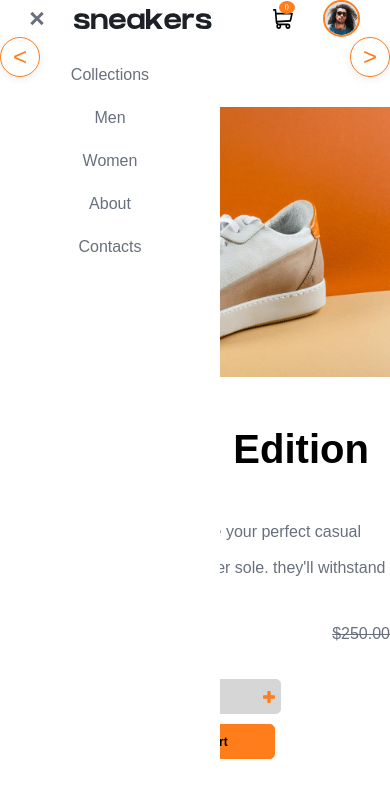
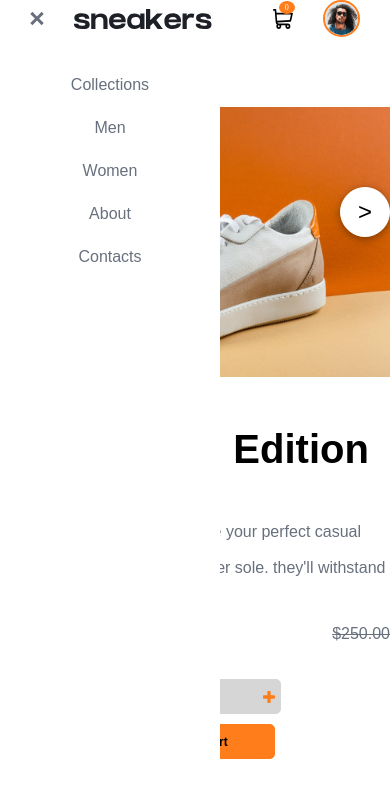
Before and after one commit to Baye-Brian1/Learn_Js_Brian, a plain HTML site: page index.html in a window 390 px wide. Both pictures are taken after a click on the picture 37 px from the left and 18 px from the top of the page. Drawn offline with Linux system fonts and the light colour scheme; files whose address does not match are found by name.

Commit message:
my first commit of the day

```diff
--- a/style.css
+++ b/style.css
@@ -76,12 +76,11 @@ a:hover{
   height: 50px;
   border-radius: 10px;
   cursor: pointer;
-  border: 2px solid transparent;
-  transition: border 0.3s;
-
+  transition: 0.3s, ease;
 }
 .pic.active{
   border: 2px solid hsl(26, 100%, 55%);
+  opacity: 0.5;
 }
 .box2 h3{
   color: hsl(219, 9%, 45%);
@@ -322,21 +321,26 @@ p{
   position: relative;
   width: 100%;
   justify-content: space-between;
-  margin-bottom: 10px;
-  z-index: 2;
 }
 .mobile-btn {
   background: white;
-  border: 1px solid hsl(26, 100%, 55%);
-  color: hsl(26, 100%, 55%);
+  border: 1px solid white;
+  color: black;
   border-radius: 50%;
-  width: 40px;
-  height: 40px;
+  width: 50px;
+  height: 50px;
   font-size: 24px;
   cursor: pointer;
-  box-shadow: 0 2px 8px rgba(0,0,0,0.08);
+  box-shadow: 0 2px 8px rgba(0,0,0,0.4);
+
 }
 @media (max-width: 768px) {
+  .navbar {
+    margin: 0;
+    width: 100vw;
+    max-width: 100vw;
+    padding: 0 0;
+  }
   .navbar ul{
    display: none;
    height: 800px;
@@ -346,7 +350,7 @@ p{
    background-color: white;
    z-index: 2;
    left: 0;
-   top: 40px;
+   top: 50px;
    padding: 10px;
    text-align: start;
   }
@@ -359,8 +363,9 @@ p{
   }
 
   #harmburger{
-    display: block;
-    cursor: pointer;
+  display: block;
+  cursor: pointer;
+  margin-left: 0;
   }
   #close{
     display: block;
@@ -456,6 +461,7 @@ p{
 }
 .mobile-btns {
   display: flex;
+   top: 150px;
 }
 #mainpic {
   pointer-events: none;
```
